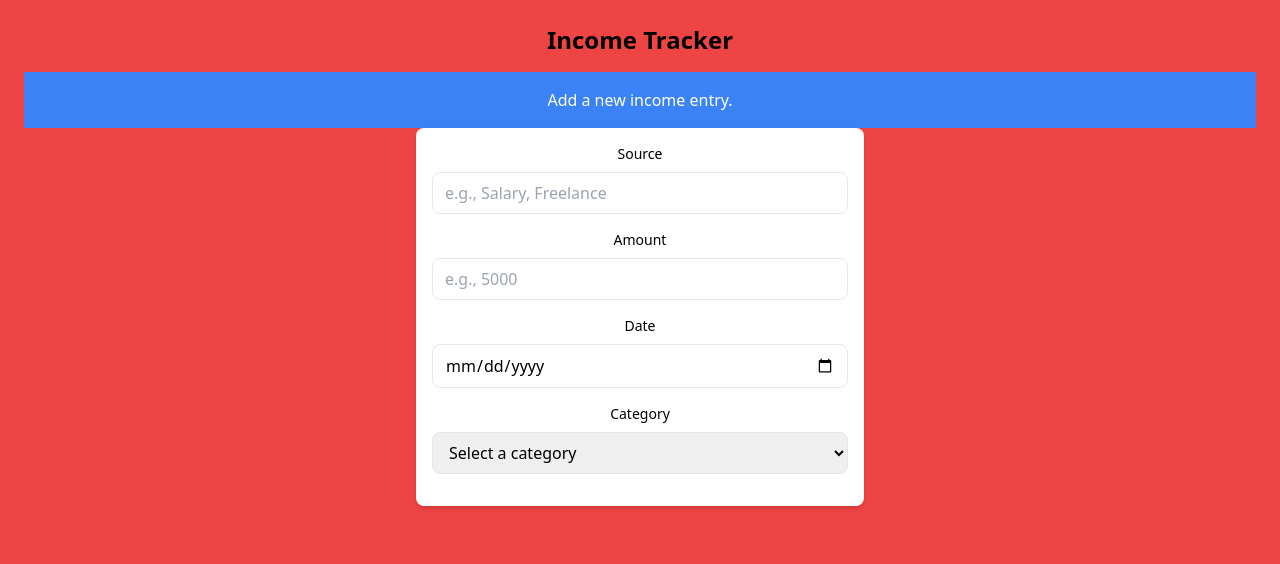
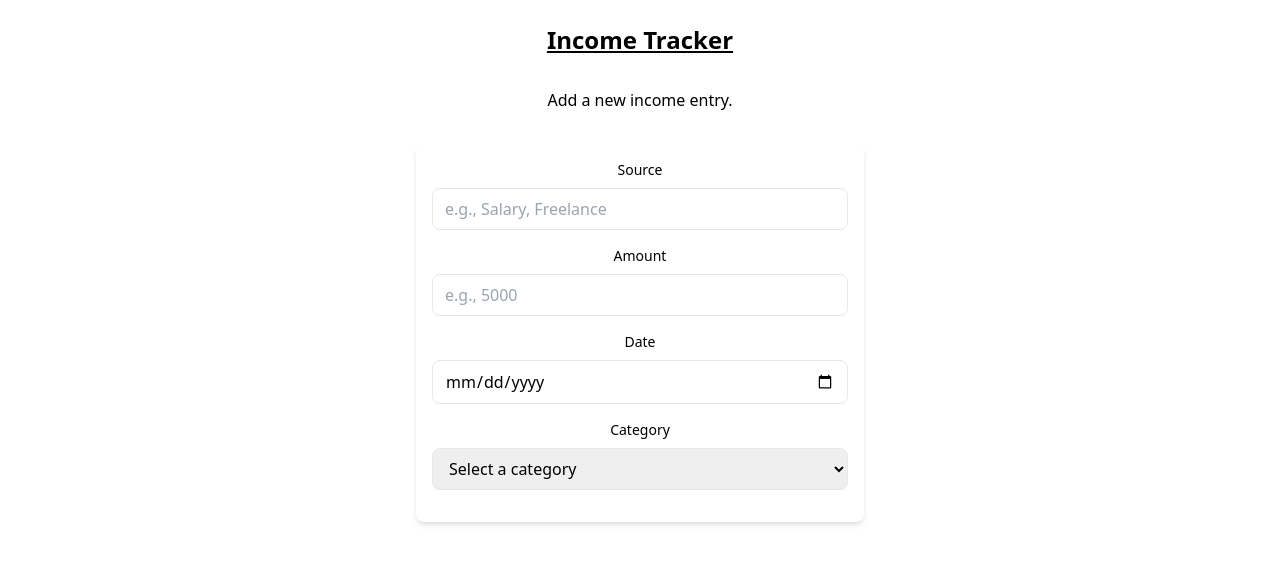
Before and after one commit to brajgon1/income_tracker, a React (Create React App) app: page / in a window 1280 px wide. Shown: the top 564 px of the page. Built offline with nearby package versions, Linux system fonts and the light colour scheme.

Commit message:
added colors in tailwind.config.js and did some styling

```diff
--- a/src/components/IncomeTracker.jsx
+++ b/src/components/IncomeTracker.jsx
@@ -25,22 +25,18 @@ export const IncomeTracker = () => {
   };
 
   return (
-    <div className="min-h-screen bg-red-500 p-6">
-      <h1 className="text-2xl text-blue font-bold text-center mb-4">
+    <div className="min-h-screen bg-white-500 p-6">
+      <h1 className="text-2xl underline font-bold text-center mb-4">
         Income Tracker
       </h1>
 
-      {/* <div className="bg-red-500 text-white p-4">
-        This should have a red background.
-      </div> */}
-
-      <div className="bg-blue-500 text-white p-4">
+      <div className="bg-white-400 text-black p-4 mb-4 w-80 mx-auto">
         Add a new income entry.
       </div>
 
       <form
         onSubmit={handleSubmit}
-        className="bg-white p-4 rounded-lg shadow-md max-w-md mx-auto mb-6"
+        className="bg-white p-4 rounded-lg shadow-md max-w-md mx-auto mb-6 mt-4"
       >
         <div className="mb-4">
           <label className="block text-sm font-medium mb-2" htmlFor="source">
--- a/tailwind.config.js
+++ b/tailwind.config.js
@@ -1,10 +1,16 @@
 /** @type {import('tailwindcss').Config} */
 module.exports = {
-  content: [
-    './src/**/*.{js,jsx,ts,tsx}',
-  ],
+  content: ["./src/**/*.{js,jsx,ts,tsx}"],
   theme: {
-    extend: {},
+    extend: {
+      colors: {
+        nyanza: "#C4E7D4",
+        ashGray: "#C4DACF",
+        frenchGray: "#B9C0DA",
+        roseQuartz: "#998DA0",
+        wenge: "#63585E",
+      },
+    },
   },
   plugins: [],
-}
+};
```
